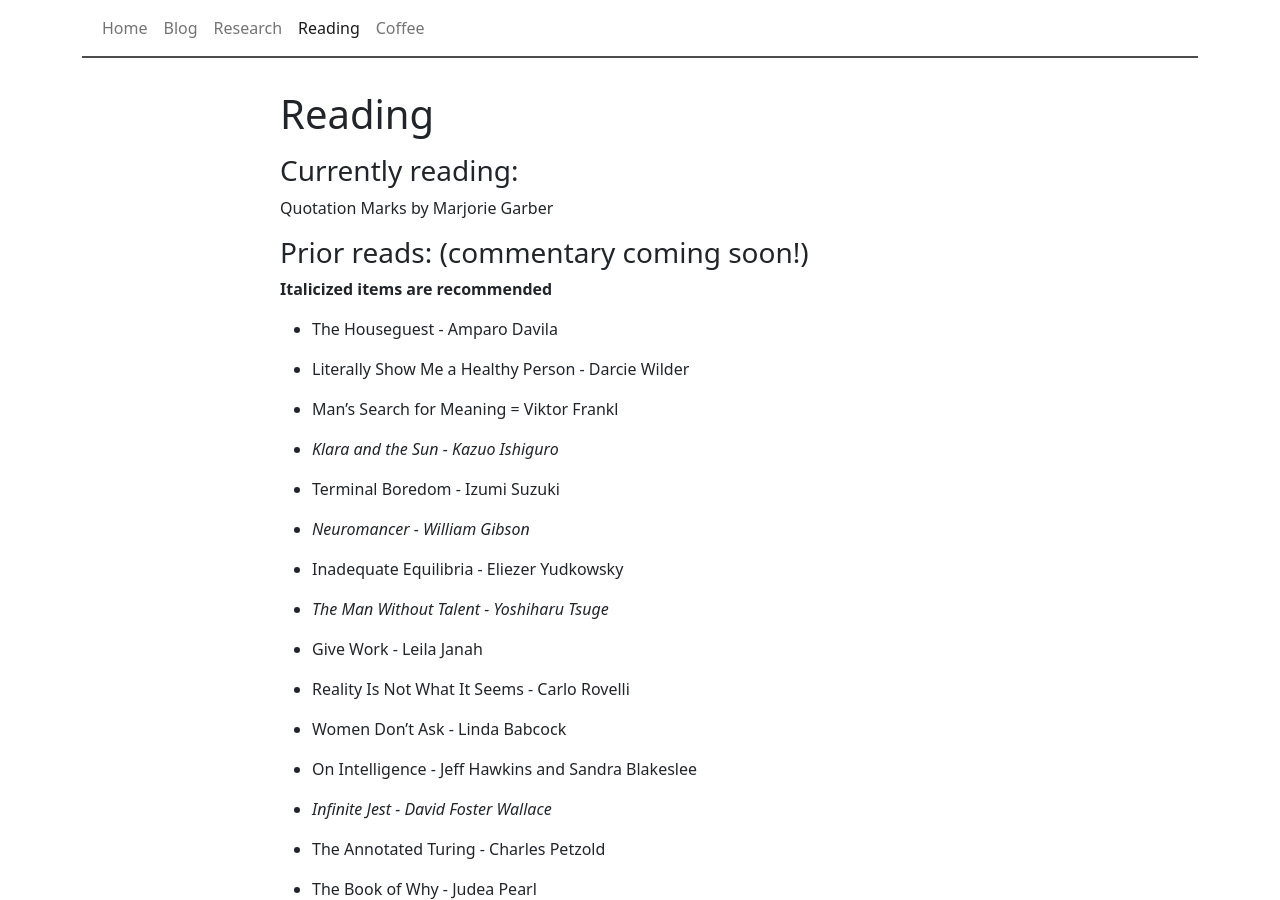
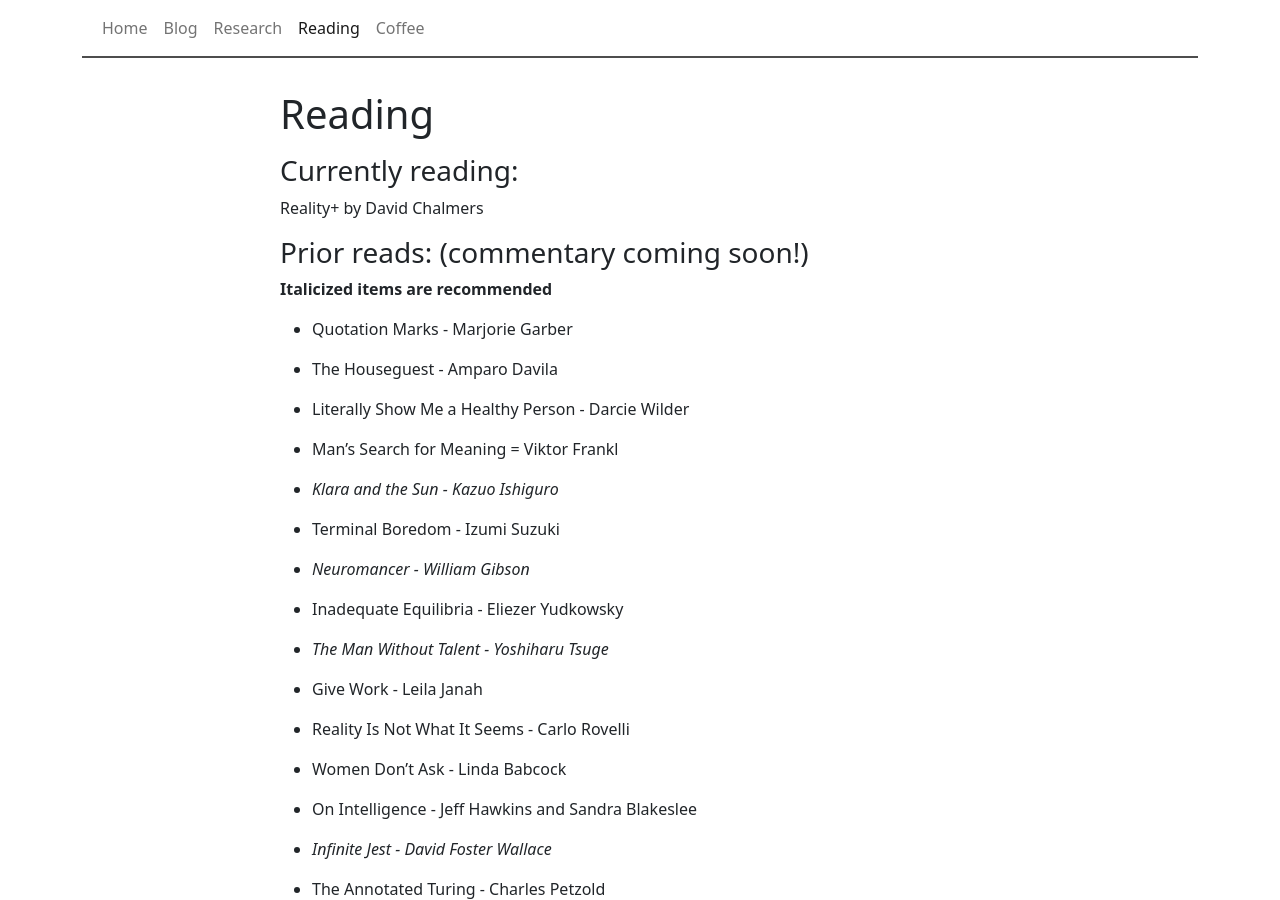
Before and after one commit to craigxchen/craigxchen.github.io, a Jekyll site: the page built from reading.md, in a window 1280 px wide and 900 px high. Built offline with Jekyll 4.4.1, drawn with Linux system fonts in a browser that asks for light colours.

Commit message:
New post; reading update

```diff
--- a/reading.md
+++ b/reading.md
@@ -5,11 +5,13 @@ permalink: /reading/
 ---
 
 ### Currently reading:
-Quotation Marks by Marjorie Garber
+Reality+ by David Chalmers
 
 ### Prior reads: (commentary coming soon!)
 **Italicized items are recommended**
 <BR>
+- Quotation Marks - Marjorie Garber
+
 - The Houseguest - Amparo Davila
 
 - Literally Show Me a Healthy Person - Darcie Wilder
```
Also changed, not shown: _posts/2022-03-10-trying.md (line endings or trailing spaces), _posts/2022-06-20-comfort.md (added).
